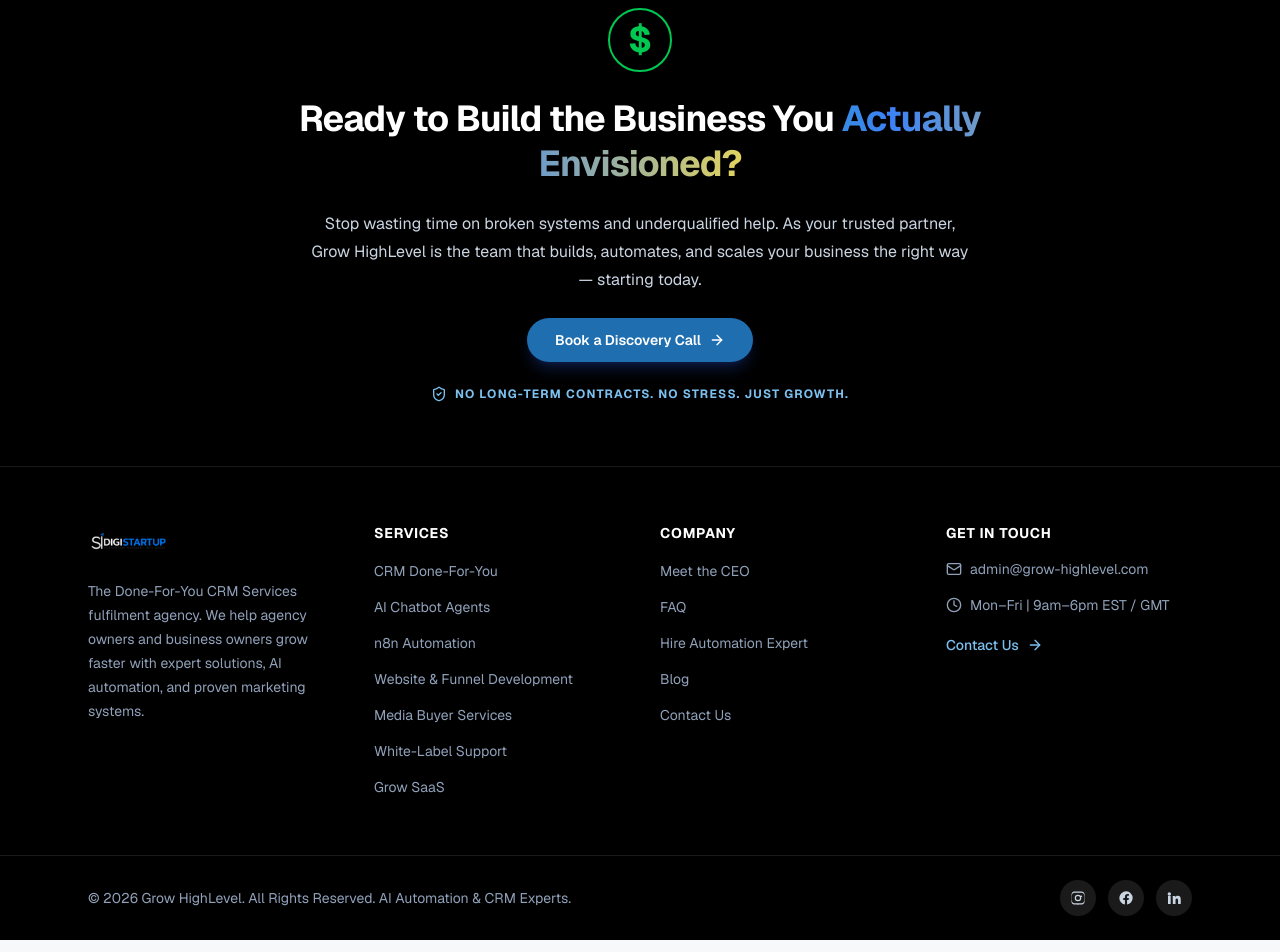
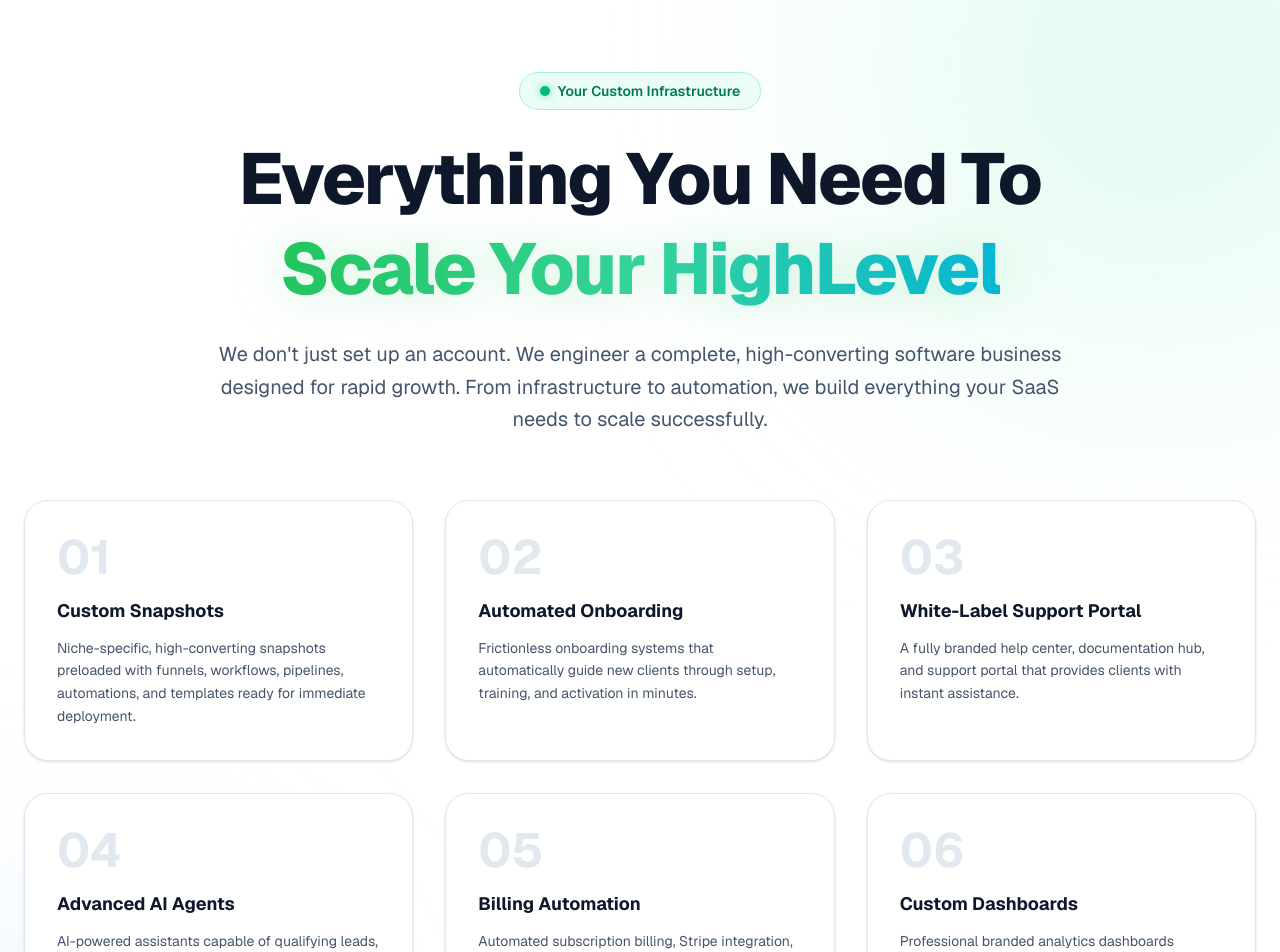
Before and after one commit to Muhammadkashifsaeed/heighlevel, a Next.js app: page /grow-saas in a window 1280 px wide. Shown: the part 920-1872 px from the top of the page. Built offline with nearby package versions, Linux system fonts and the light colour scheme.

Commit message:
add premium features section for grow-saas

```diff
--- /dev/null
+++ b/src/app/components/GrowSaasFeatures.tsx
@@ -0,0 +1,138 @@
+"use client";
+
+import { motion } from "framer-motion";
+
+const features = [
+  {
+    num: "01",
+    title: "Custom Snapshots",
+    desc: "Niche-specific, high-converting snapshots preloaded with funnels, workflows, pipelines, automations, and templates ready for immediate deployment.",
+  },
+  {
+    num: "02",
+    title: "Automated Onboarding",
+    desc: "Frictionless onboarding systems that automatically guide new clients through setup, training, and activation in minutes.",
+  },
+  {
+    num: "03",
+    title: "White-Label Support Portal",
+    desc: "A fully branded help center, documentation hub, and support portal that provides clients with instant assistance.",
+  },
+  {
+    num: "04",
+    title: "Advanced AI Agents",
+    desc: "AI-powered assistants capable of qualifying leads, answering customer questions, booking appointments, and handling first-level support.",
+  },
+  {
+    num: "05",
+    title: "Billing Automation",
+    desc: "Automated subscription billing, Stripe integration, payment reminders, failed payment recovery, invoices, and recurring revenue management.",
+  },
+  {
+    num: "06",
+    title: "Custom Dashboards",
+    desc: "Professional branded analytics dashboards providing clients with marketing insights, ROI tracking, performance reports, and business metrics.",
+  },
+];
+
+const cardVariants = {
+  hidden: { opacity: 0, y: 50 },
+  visible: (i: number) => ({
+    opacity: 1,
+    y: 0,
+    transition: {
+      duration: 0.7,
+      delay: 0.3 + i * 0.1,
+      ease: [0.25, 0.46, 0.45, 0.94] as [number, number, number, number],
+    },
+  }),
+};
+
+export default function GrowSaasFeatures() {
+  return (
+    <section className="relative overflow-hidden bg-white py-24 sm:py-32">
+      {/* Background glows */}
+      <div className="pointer-events-none absolute inset-0">
+        <div className="absolute -right-32 -top-32 h-[500px] w-[500px] rounded-full bg-emerald-200/40 blur-[140px]" />
+        <div className="absolute -bottom-32 -left-32 h-[400px] w-[400px] rounded-full bg-blue-200/30 blur-[120px]" />
+      </div>
+
+      <div className="relative z-10 mx-auto max-w-7xl px-6">
+        {/* TOP BADGE */}
+        <motion.div
+          initial={{ opacity: 0, y: 20 }}
+          whileInView={{ opacity: 1, y: 0 }}
+          viewport={{ once: true }}
+          transition={{ duration: 0.6 }}
+          className="mx-auto mb-6 flex justify-center"
+        >
+          <span className="inline-flex items-center gap-2 rounded-full border border-emerald-200 bg-emerald-50 px-5 py-2 text-sm font-semibold text-emerald-700 transition-all duration-300 hover:scale-105 hover:shadow-[0_0_20px_rgba(16,185,129,0.15)]">
+            <span className="h-2.5 w-2.5 rounded-full bg-emerald-500 shadow-[0_0_8px_rgba(16,185,129,0.6)]" />
+            Your Custom Infrastructure
+          </span>
+        </motion.div>
+
+        {/* MAIN HEADING */}
+        <motion.h2
+          initial={{ opacity: 0, y: 30 }}
+          whileInView={{ opacity: 1, y: 0 }}
+          viewport={{ once: true }}
+          transition={{ duration: 0.7, delay: 0.1 }}
+          className="mx-auto max-w-4xl text-center text-4xl font-extrabold leading-tight tracking-tight text-slate-900 sm:text-5xl md:text-6xl lg:text-[72px]"
+        >
+          Everything You Need To{" "}
+          <span className="bg-[linear-gradient(90deg,#22c55e,#34d399,#06b6d4)] bg-clip-text text-transparent drop-shadow-[0_0_25px_rgba(34,197,94,0.25)]">
+            Scale Your HighLevel
+          </span>
+        </motion.h2>
+
+        {/* DESCRIPTION */}
+        <motion.p
+          initial={{ opacity: 0, y: 20 }}
+          whileInView={{ opacity: 1, y: 0 }}
+          viewport={{ once: true }}
+          transition={{ duration: 0.7, delay: 0.2 }}
+          className="mx-auto mt-6 max-w-[850px] text-center text-lg leading-relaxed text-slate-600 sm:text-xl"
+        >
+          We don&apos;t just set up an account. We engineer a complete,
+          high-converting software business designed for rapid growth. From
+          infrastructure to automation, we build everything your SaaS needs to
+          scale successfully.
+        </motion.p>
+
+        {/* FEATURE GRID */}
+        <div className="mt-16 grid grid-cols-1 gap-8 sm:grid-cols-2 lg:grid-cols-3">
+          {features.map((feature, i) => (
+            <motion.div
+              key={feature.num}
+              custom={i}
+              initial="hidden"
+              whileInView="visible"
+              viewport={{ once: true, margin: "-40px" }}
+              variants={cardVariants}
+              whileHover={{
+                y: -6,
+                borderColor: "rgba(52, 211, 153, 0.5)",
+                boxShadow: "0 20px 40px -12px rgba(16, 185, 129, 0.15)",
+              }}
+              className="group relative flex flex-col rounded-[24px] border border-slate-200 bg-white p-8 shadow-sm transition-all duration-300 hover:border-emerald-300 hover:shadow-xl"
+            >
+              {/* Number */}
+              <span className="text-5xl font-bold text-slate-200 transition-colors duration-300 group-hover:text-emerald-200">
+                {feature.num}
+              </span>
+
+              {/* Content */}
+              <h3 className="mt-4 text-lg font-bold text-slate-900">
+                {feature.title}
+              </h3>
+              <p className="mt-3 text-sm leading-relaxed text-slate-600">
+                {feature.desc}
+              </p>
+            </motion.div>
+          ))}
+        </div>
+      </div>
+    </section>
+  );
+}
--- a/src/app/grow-saas/page.tsx
+++ b/src/app/grow-saas/page.tsx
@@ -1,10 +1,12 @@
 import GrowSaasHero from "../components/GrowSaasHero";
+import GrowSaasFeatures from "../components/GrowSaasFeatures";
 import Footer from "../components/Footer";
 
 export default function GrowSaaSPage() {
   return (
     <>
       <GrowSaasHero />
+      <GrowSaasFeatures />
       <Footer />
     </>
   );
```
